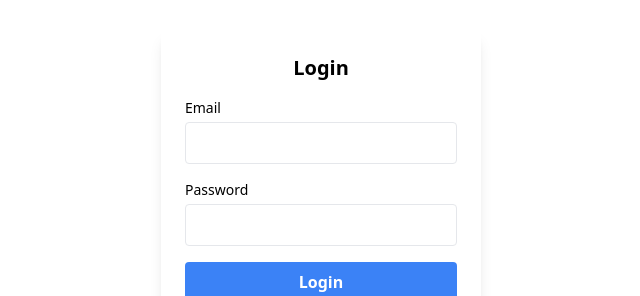
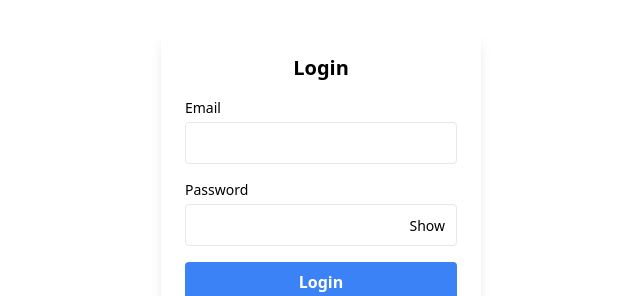
Before and after one commit to nitin01924/note-app, a React (Vite) app in the folder Frontend/: page / in a window 1280 px wide. Shown: the part 202-498 px from the top of the page, without its empty margins (319-959 px from the left). Built offline with nearby package versions, Linux system fonts and the light colour scheme.

Commit message:
feat: add password visibility toggle in input component

```diff
--- a/Frontend/src/components/Input.jsx
+++ b/Frontend/src/components/Input.jsx
@@ -1,14 +1,37 @@
-const Input = ({ label, type = "text", value, onChange, placeholder }) => {
+import { useState } from "react";
+
+const Input = ({
+  label,
+  type = "text",
+  value,
+  onChange,
+  placeholder,
+  showToggle,
+}) => {
+  const [showPassword, setShowPassword] = useState(false);
+
+  const isPassword = type === "password";
+
   return (
-    <div className="flex flex-col gap-1">
+    <div className="flex flex-col gap-1 relative">
       <label className="text-sm font-medium">{label}</label>
+
       <input
-        type={type}
+        type={isPassword && showPassword ? "text" : type}
         value={value}
         onChange={onChange}
         placeholder={placeholder}
         className="border px-3 py-2 rounded outline-none focus:ring-2 focus:ring-blue-400"
       />
+
+      {isPassword && showToggle && (
+        <span
+          className="absolute right-3 top-9 cursor-pointer text-sm"
+          onClick={() => setShowPassword(!showPassword)}
+        >
+          {showPassword ? "Hide" : "Show"}
+        </span>
+      )}
     </div>
   );
 };
--- a/Frontend/src/pages/Login.jsx
+++ b/Frontend/src/pages/Login.jsx
@@ -51,6 +51,7 @@ function Login() {
           type="password"
           value={password}
           onChange={(e) => setPassword(e.target.value)}
+          showToggle
         />
 
         <Button onClick={handleSubmit} loading={loading}>
--- a/Frontend/src/pages/Register.jsx
+++ b/Frontend/src/pages/Register.jsx
@@ -67,12 +67,14 @@ function Register() {
             type="password"
             value={password}
             onChange={(e) => setPassword(e.target.value)}
+            showToggle
           />
           <Input
             label="Confirm Password"
             type="password"
             value={confirmPassword}
             onChange={(e) => setconfirmPassword(e.target.value)}
+            showToggle
           />
 
           <Button type="submit">Register</Button>
```
